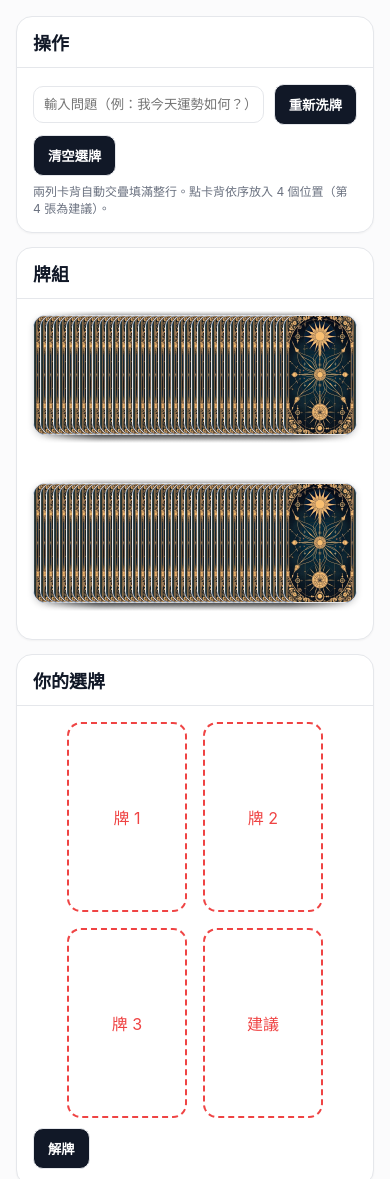
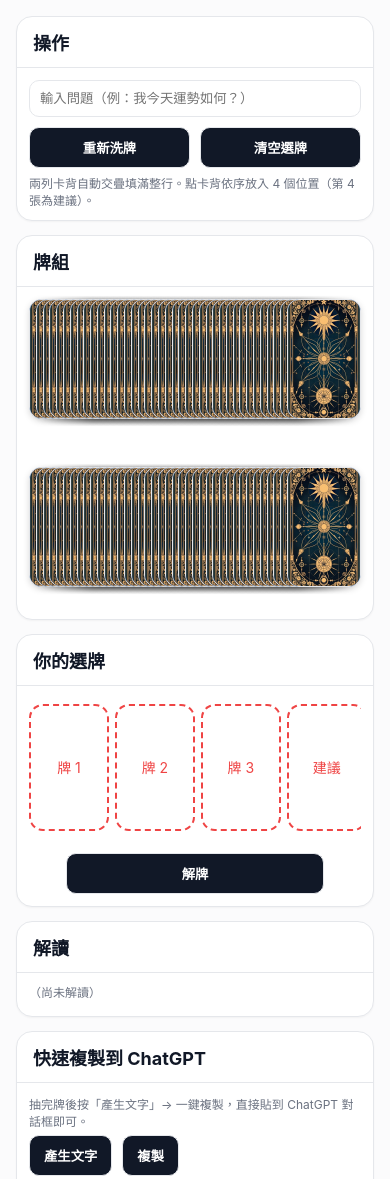
Before and after one commit to a8585225a/rosa-tarot, a plain HTML site: page index.html in a window 390 px wide. Shown: the top 1179 px of the page. Drawn offline with Linux system fonts and the light colour scheme.

Commit message:
Add files via upload

```diff
--- a/index.html
+++ b/index.html
@@ -11,7 +11,7 @@
   .panel{background:var(--card);border:1px solid var(--line);border-radius:16px;box-shadow:0 1px 2px rgba(0,0,0,.04);margin-bottom:14px}
   .panel h2{margin:0;padding:12px 16px;border-bottom:1px solid var(--line);font-size:18px}
   .panel .content{padding:16px}
-  .toolbar{display:flex;gap:10px;flex-wrap:wrap;align-items:center}
+  .toolbar{display:grid;grid-template-columns:1fr auto;gap:10px;align-items:center}
   input{padding:10px;border:1px solid var(--line);border-radius:10px}
   button{padding:10px 14px;border-radius:10px;border:1px solid var(--line);background:#111827;color:#fff;cursor:pointer;font-weight:600}
   .muted{color:var(--muted);font-size:12px}
@@ -29,15 +29,93 @@
   .badge{position:absolute;top:8px;right:8px;background:#FEF3C7;color:#92400E;border:1px solid #FDE68A;padding:2px 8px;border-radius:999px;font-size:11px}
   .label{position:absolute;left:0;right:0;bottom:0;background:rgba(255,255,255,.94);padding:4px 6px;font-size:11px}
   pre{white-space:pre-wrap;font-size:14px;line-height:1.65;margin:0}
+
+  .btns{display:flex;gap:10px;align-items:center}
+  .btns button{flex:1 1 0}
+  @media (max-width: 560px){
+    .toolbar{grid-template-columns:1fr}
+    .btns{justify-content:space-between}
+    .btns button{flex:1 1 0}
+  }
+
+
+
+
+
+
+
+
+  /* 手機：四張牌同屏顯示（縮小尺寸） */
+  @media (max-width: 560px){
+    .slots{
+      display:flex !important;
+      flex-wrap:nowrap !important;
+      overflow-x:auto;
+      gap:8px;
+      padding:8px;
+      -webkit-overflow-scrolling:touch;
+      scroll-snap-type:x mandatory;
+      justify-content:center;
+    }
+    .slot,.picked{
+      flex:0 0 auto;
+      width:22vw;                 /* 四張剛好佔滿手機寬度 */
+      aspect-ratio:120 / 190;
+      height:auto;
+      scroll-snap-align:start;
+    }
+    .slots::-webkit-scrollbar{height:6px}
+    .slots::-webkit-scrollbar-thumb{background:#d1d5db;border-radius:999px}
+    .slots::-webkit-scrollbar-track{background:transparent}
+    #btnLocal{
+      display:block;
+      margin:14px auto 0;
+      padding:10px 28px;
+      width:min(320px, 80%);
+      text-align:center;
+    }
+  }
+
+
+  /* 手機極致緊湊：四張牌更小，避免卡到 */
+  @media (max-width: 560px){
+    .panel .content{padding:12px}
+    .slots{
+      display:flex !important;
+      flex-wrap:nowrap !important;
+      overflow-x:hidden !important; /* 不顯示水平捲動 */
+      gap:6px;
+      padding:6px 6px 10px;
+      justify-content:space-between;
+    }
+    .slot,.picked{
+      flex:0 0 auto;
+      width:20.5vw;              /* 再縮小，四張 + 間距 = 容器寬度內 */
+      aspect-ratio:120 / 190;
+      height:auto;
+      font-size:clamp(12px, 3.6vw, 15px);
+      border-width:2px;
+    }
+    #btnLocal{
+      display:block;
+      margin:12px auto 0;
+      padding:10px 28px;
+      width:min(320px, 78%);
+      text-align:center;
+    }
+  }
+
 </style>
 </head>
 <body>
 <div class="wrap">
   <div class="panel"><h2>操作</h2><div class="content">
     <div class="toolbar">
-      <input id="q" placeholder="輸入問題（例：我今天運勢如何？）" style="flex:1;min-width:220px">
-      <button id="shuffle">重新洗牌</button>
-      <button id="clear">清空選牌</button>
+      <input id="q" placeholder="輸入問題（例：我今天運勢如何？）" style="min-width:220px;width:100%">
+      <div class="btns">
+        <button id="shuffle">重新洗牌</button>
+        <button id="clear">清空選牌</button>
+      </div>
     </div>
     <div class="muted" style="margin-top:6px">兩列卡背自動交疊填滿整行。點卡背依序放入 4 個位置（第 4 張為建議）。</div>
   </div></div>
```
